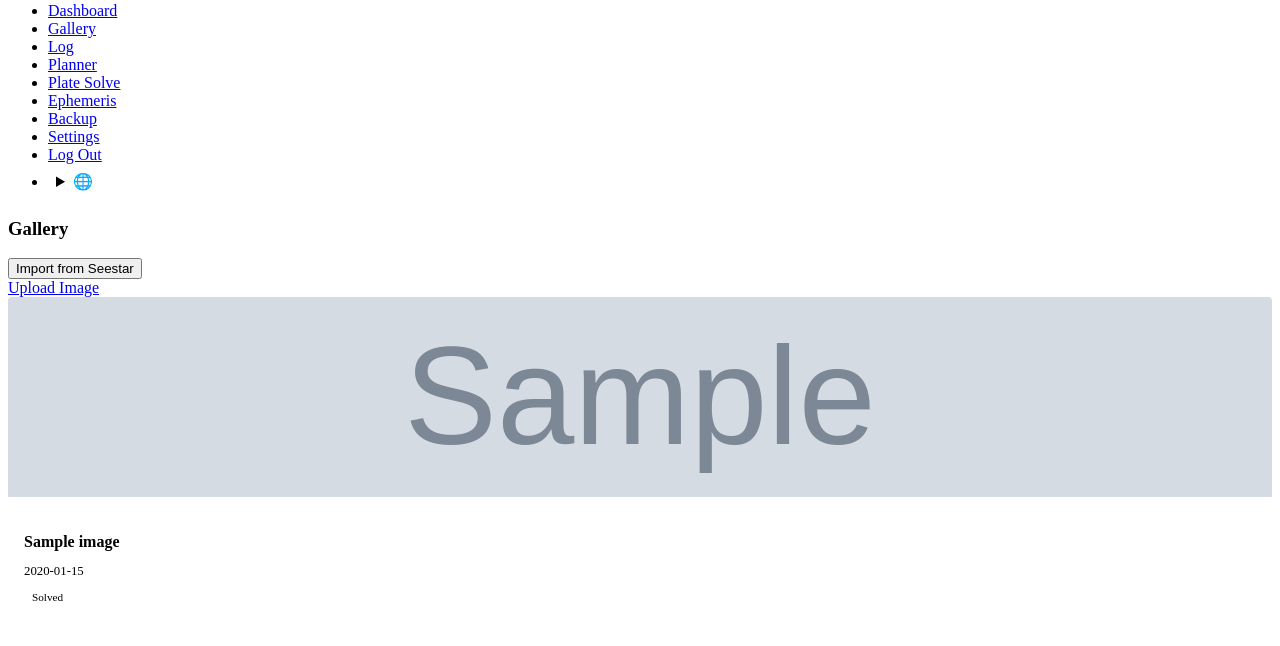
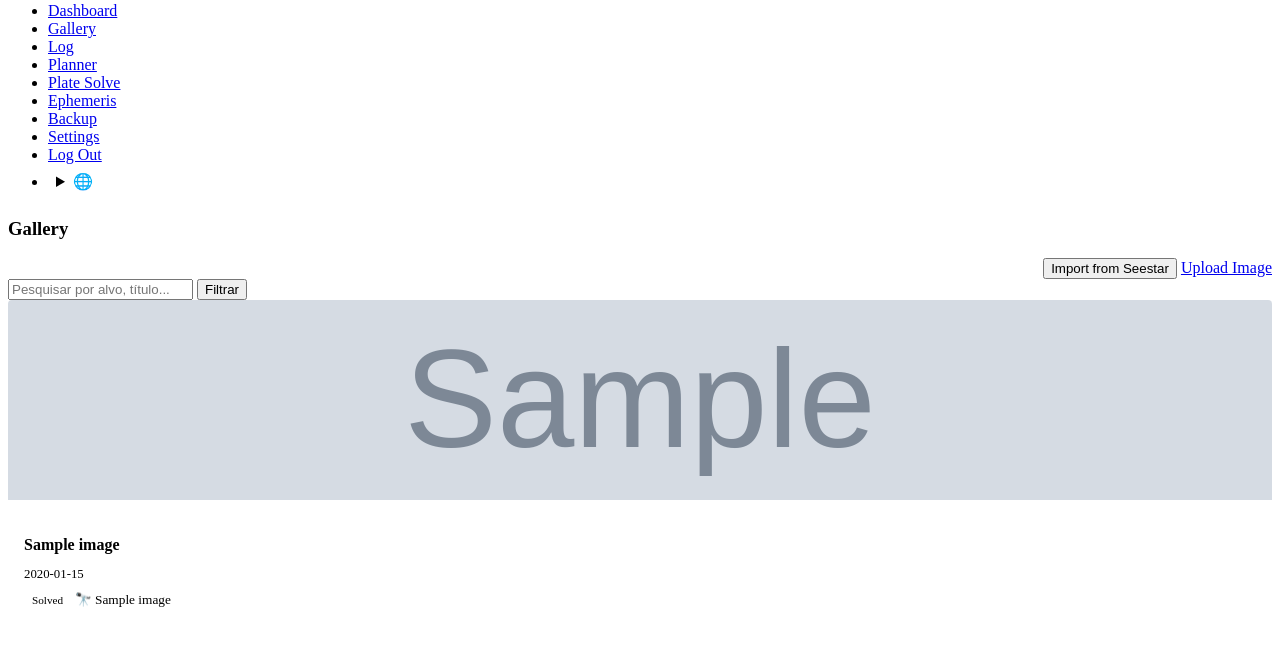
Before and after one commit to fernandosilva708/astrotools, a Flask app: page /gallery/ in a window 1280 px wide. Shown: the part 84-730 px from the top of the page. Run offline with Flask 3, Linux system fonts and the light colour scheme; a user stored in the database is signed in; tables that the repository leaves empty hold one stand-in row (values such as "Sample post"); grey boxes marked "Sample" are stand-in pictures.

Commit message:
feat: refinar galeria com paginação/filtros e melhorar layout do dashboard

```diff
--- a/app/gallery/routes.py
+++ b/app/gallery/routes.py
@@ -32,8 +32,31 @@ def run_ingest_task(app_context, path, user_id):
 @gallery_bp.route('/')
 @login_required
 def index():
-    images = GalleryImage.query.order_by(GalleryImage.created_at.desc()).all()
-    return render_template('gallery/index.html', images=images, ingest_status=ingest_status)
+    page = request.args.get('page', 1, type=int)
+    query = request.args.get('q', '').strip()
+    per_page = 12
+
+    base_query = GalleryImage.query.filter_by(user_id=current_user.id)
+
+    if query:
+        # Filtrar por título, nome do ficheiro ou alvo
+        search = f"%{query}%"
+        base_query = base_query.filter(
+            (GalleryImage.title.ilike(search)) |
+            (GalleryImage.filename.ilike(search)) |
+            (GalleryImage.target_name.ilike(search))
+        )
+
+    pagination = base_query.order_by(GalleryImage.created_at.desc()).paginate(
+        page=page, per_page=per_page, error_out=False
+    )
+    images = pagination.items
+
+    return render_template('gallery/index.html',
+                           images=images,
+                           pagination=pagination,
+                           search_query=query,
+                           ingest_status=ingest_status)
 
 
 @gallery_bp.route('/image/<path:filename>')
--- a/app/static/js/translations.js
+++ b/app/static/js/translations.js
@@ -23,6 +23,9 @@ const TRANSLATIONS = {
     gallery_import_seestar: 'Importar do Seestar', gallery_upload: 'Carregar Imagem',
     gallery_upload_short: 'Carregar',
     gallery_no_images: 'Sem imagens na galeria.',
+    gallery_search_placeholder: 'Pesquisar por alvo, título...',
+    gallery_search_btn: 'Filtrar',
+    nav_prev: 'Anterior', nav_next: 'Próximo',
     gallery_view_details: 'Ver Detalhes',
     gallery_image_file: 'Ficheiro de Imagem', gallery_title: 'Título',
     gallery_title_placeholder: 'Título da imagem',
--- a/app/templates/dashboard/index.html
+++ b/app/templates/dashboard/index.html
@@ -35,9 +35,12 @@
         {% if visible_now %}
             <ul style="margin: 0; font-size: 0.9rem;">
                 {% for obj in visible_now[:3] %}
-                    <li>{{ obj.name }} ({{ obj.alt }})</li>
+                    <li><strong>{{ obj.name }}</strong> (Alt: {{ obj.alt }})</li>
                 {% endfor %}
             </ul>
+            <footer style="margin-top: 0.5rem; padding: 0.5rem 0 0 0;">
+                <a href="{{ url_for('planner.index') }}" style="font-size: 0.8rem;" data-i18n="nav_planner">Ver Planeador Completo</a>
+            </footer>
         {% else %}
             <small data-i18n="dash_no_objects">Nenhum objeto brilhante acima de 10°</small>
         {% endif %}
--- a/app/templates/gallery/index.html
+++ b/app/templates/gallery/index.html
@@ -4,19 +4,29 @@
 
 {% block content %}
 <section>
-    <h1 data-i18n="gallery_title_page">Galeria</h1>
     <div class="grid">
-        <form method="post" action="{{ url_for('gallery.ingest') }}" onsubmit="this.querySelector('button').setAttribute('aria-busy', 'true')">
-            <input type="hidden" name="csrf_token" value="{{ csrf_token() }}">
-            <button type="submit" class="secondary" data-i18n="gallery_import_seestar">Importar do Seestar</button>
-        </form>
-        <a href="{{ url_for('gallery.upload') }}" role="button" data-i18n="gallery_upload">Carregar Imagem</a>
+        <h1 data-i18n="gallery_title_page">Galeria</h1>
+        <div style="text-align: right;">
+            <form method="post" action="{{ url_for('gallery.ingest') }}" onsubmit="this.querySelector('button').setAttribute('aria-busy', 'true')" style="display:inline;">
+                <input type="hidden" name="csrf_token" value="{{ csrf_token() }}">
+                <button type="submit" class="secondary" data-i18n="gallery_import_seestar">Importar</button>
+            </form>
+            <a href="{{ url_for('gallery.upload') }}" role="button" data-i18n="gallery_upload">Carregar</a>
+        </div>
     </div>
+
+    <!-- Barra de Pesquisa -->
+    <form method="get" action="{{ url_for('gallery.index') }}">
+        <div class="grid">
+            <input type="search" name="q" placeholder="Pesquisar por alvo, título..." value="{{ search_query or '' }}" data-i18n="gallery_search_placeholder">
+            <button type="submit" data-i18n="gallery_search_btn">Filtrar</button>
+        </div>
+    </form>
 </section>
 
 {% if images %}
 <div class="grid" style="grid-template-columns: repeat(auto-fill, minmax(250px, 1fr));">
-    {% for img in images|sort(attribute='created_at', reverse=True) %}
+    {% for img in images %}
     <article style="border: {% if not img.backup_status %}2px solid var(--pico-del-color){% else %}none{% endif %}; padding: 0;">
         <a href="{{ url_for('gallery.details', image_id=img.id) }}">
             <img src="{{ url_for('gallery.serve_image', filename=img.filename) }}" alt="{{ img.filename }}" style="width: 100%; height: 200px; object-fit: cover; border-radius: var(--pico-border-radius) var(--pico-border-radius) 0 0;">
@@ -24,16 +34,51 @@
         <div style="padding: 1rem;">
             <p style="margin-bottom: 0.5rem;"><strong>{{ img.title or img.filename }}</strong></p>
             <p style="font-size: 0.8rem; margin-bottom: 0.5rem;">{{ img.created_at.strftime('%Y-%m-%d') }}</p>
-            {% if img.plate_solved %}
-                <span role="button" class="outline contrast" style="padding: 0.25rem 0.5rem; font-size: 0.7rem;" data-i18n="gallery_solved_badge">Resolvido</span>
-            {% endif %}
+            <div class="grid" style="align-items: center; grid-template-columns: 1fr auto;">
+                {% if img.plate_solved %}
+                    <span role="button" class="outline contrast" style="padding: 0.25rem 0.5rem; font-size: 0.7rem;" data-i18n="gallery_solved_badge">Resolvido</span>
+                {% else %}
+                    <span></span>
+                {% endif %}
+                {% if img.target_name %}
+                    <small>🔭 {{ img.target_name }}</small>
+                {% endif %}
+            </div>
         </div>
     </article>
     {% endfor %}
 </div>
+
+<!-- Paginação -->
+{% if pagination.pages > 1 %}
+<nav aria-label="pagination">
+  <ul>
+    <li>
+        {% if pagination.has_prev %}
+            <a href="{{ url_for('gallery.index', page=pagination.prev_num, q=search_query) }}" data-i18n="nav_prev">Anterior</a>
+        {% else %}
+            <span data-i18n="nav_prev" style="opacity: 0.5;">Anterior</span>
+        {% endif %}
+    </li>
+  </ul>
+  <ul>
+    <li>{{ pagination.page }} / {{ pagination.pages }}</li>
+  </ul>
+  <ul>
+    <li>
+        {% if pagination.has_next %}
+            <a href="{{ url_for('gallery.index', page=pagination.next_num, q=search_query) }}" data-i18n="nav_next">Próximo</a>
+        {% else %}
+            <span data-i18n="nav_next" style="opacity: 0.5;">Próximo</span>
+        {% endif %}
+    </li>
+  </ul>
+</nav>
+{% endif %}
+
 {% else %}
 <section>
-    <p data-i18n="gallery_no_images">Sem imagens. Carregue uma ou importe do Seestar.</p>
+    <p data-i18n="gallery_no_images">Sem imagens na galeria.</p>
 </section>
 {% endif %}
 {% endblock %}
```
